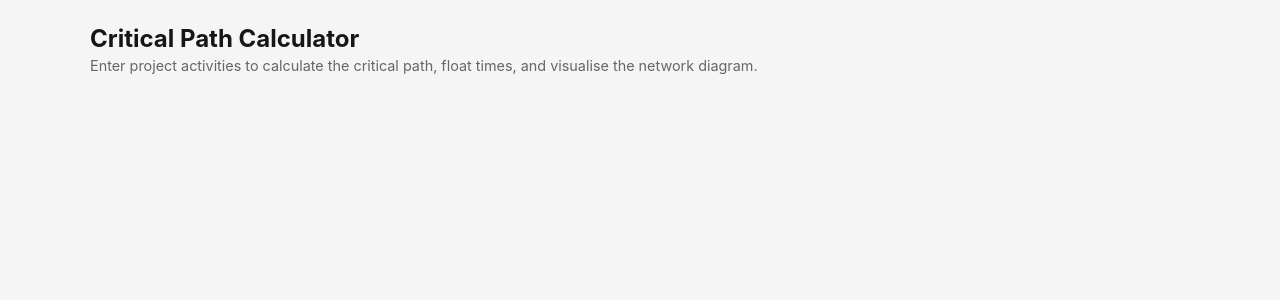
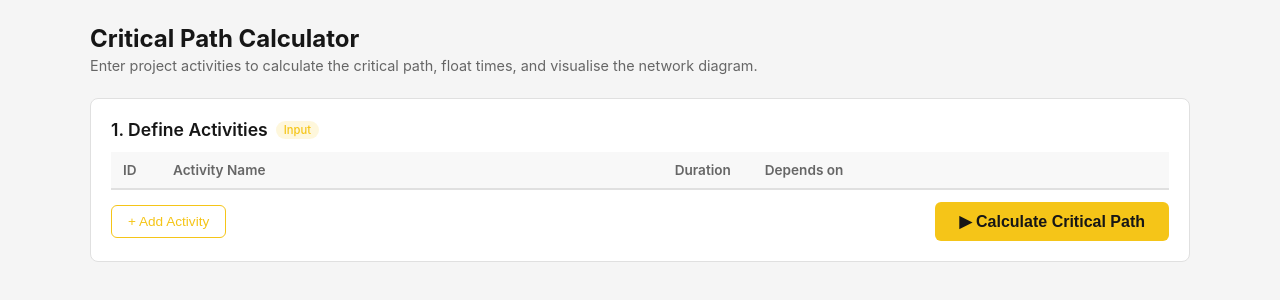
Before and after one commit to LukeC123-QMUL/group-1-iot591u-002.github.io, a plain HTML site: page index.html in a window 1280 px wide. Drawn offline with Linux system fonts and the light colour scheme.

Commit message:
Add activity input table layout

```diff
--- a/index.html
+++ b/index.html
@@ -10,6 +10,33 @@
     <div class="container">
         <h1>Critical Path Calculator</h1>
         <p class="subtitle">Enter project activities to calculate the critical path, float times, and visualise the network diagram.</p>
+
+        <!-- Section 1: Activity Input -->
+        <div class="section">
+            <div class="section-title">
+                <span>1. Define Activities</span>
+                <span class="badge">Input</span>
+            </div>
+            <div class="table-wrapper">
+                <table id="activity-table">
+                    <thead>
+                        <tr>
+                            <th class="col-id">ID</th>
+                            <th class="col-name">Activity Name</th>
+                            <th class="col-dur">Duration</th>
+                            <th class="col-deps">Depends on</th>
+                            <th class="col-actions"></th>
+                        </tr>
+                    </thead>
+                    <tbody id="activity-body"></tbody>
+                </table>
+            </div>
+            <div class="btn-row">
+                <button class="btn btn-secondary" id="add-activity-btn">+ Add Activity</button>
+                <div class="spacer"></div>
+                <button class="btn btn-success" id="calculate-btn">▶ Calculate Critical Path</button>
+            </div>
+        </div>
     </div>
 
     <script src="app.js"></script>
--- a/style.css
+++ b/style.css
@@ -33,3 +33,89 @@ body {
 
 h1 { font-size: 1.5rem; margin-bottom: 4px; color: var(--imdb-black); }
 .subtitle { color: var(--text-muted); margin-bottom: 24px; font-size: 0.9rem; }
+
+/* Sections */
+.section {
+    background: var(--surface);
+    border: 1px solid var(--border);
+    border-radius: 8px;
+    padding: 20px;
+    margin-bottom: 20px;
+    position: relative;
+}
+
+.section-title {
+    font-size: 1.1rem;
+    font-weight: 600;
+    margin-bottom: 12px;
+    display: flex;
+    align-items: center;
+    gap: 8px;
+    color: var(--text);
+}
+
+.badge {
+    background: rgba(245, 197, 24, 0.15);
+    color: var(--imdb-gold);
+    font-size: 0.7rem;
+    padding: 2px 8px;
+    border-radius: 10px;
+    font-weight: 500;
+}
+
+/* Tables */
+.table-wrapper { overflow-x: auto; overflow-y: visible; }
+
+table { width: 100%; border-collapse: collapse; font-size: 0.85rem; }
+
+th {
+    background: var(--surface-alt);
+    padding: 10px 12px;
+    text-align: left;
+    font-weight: 600;
+    border-bottom: 2px solid var(--border);
+    white-space: nowrap;
+    color: var(--text-muted);
+    position: relative;
+    overflow: visible;
+}
+
+td { padding: 8px 12px; border-bottom: 1px solid var(--border); }
+
+.col-id { width: 50px; }
+.col-name { min-width: 160px; }
+.col-est { width: 90px; }
+.col-dur { width: 90px; }
+.col-deps { min-width: 120px; }
+.col-actions { width: 40px; }
+
+/* Buttons */
+.btn-row { display: flex; gap: 10px; margin-top: 12px; align-items: center; }
+.spacer { flex: 1; }
+
+.btn {
+    padding: 8px 16px;
+    border-radius: 6px;
+    border: none;
+    font-size: 0.85rem;
+    cursor: pointer;
+    font-weight: 500;
+}
+
+.btn-secondary {
+    background: transparent;
+    color: var(--imdb-gold);
+    border: 1px solid var(--imdb-gold);
+}
+
+.btn-secondary:hover { background: rgba(245, 197, 24, 0.1); }
+
+.btn-success {
+    background: var(--imdb-gold);
+    color: var(--imdb-black);
+    font-size: 1rem;
+    padding: 10px 24px;
+    font-weight: 700;
+}
+
+.btn-success:hover { background: #e6b800; }
```
